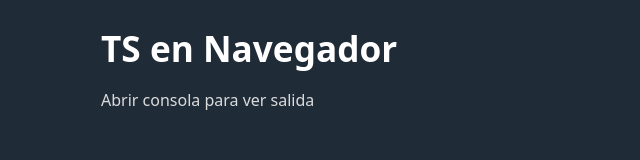
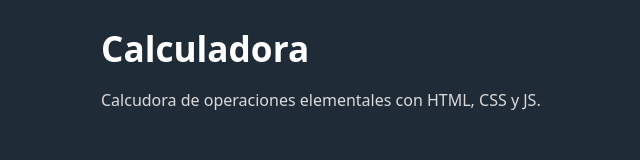
Before and after one commit to cesarlpb/learn-ts, a website built with Vite: page web/index.html in a window 1280 px wide. Shown: the whole page, without its empty margins (139-779 px from the left). Built offline with nearby package versions, Linux system fonts and the light colour scheme.

Commit message:
Proyecto calculadora

```diff
--- a/web/index.html
+++ b/web/index.html
@@ -8,8 +8,18 @@
     <link rel="stylesheet" href="https://cdn.jsdelivr.net/npm/water.css@2/out/dark.css">
   </head>
   <body>
-    <h1>TS en Navegador</h1>
-    <p>Abrir consola para ver salida</p>
+    <h1>Calculadora</h1>
+    <p>Calcudora de operaciones elementales con HTML, CSS y JS.</p>
+    <!--
+    Calculadora:
+    - grid -> cuadrícula
+    - 10 - 12 botones
+    - al hacer click -> se registra el número o se realiza la acción:
+      - + - * /
+      - borrar
+      - calcular con =
+    - presentar la información en el display o pantalla
+    -->
     <div id="app"></div>
     <script type="module" src="/src/main.ts"></script>
   </body>
```
